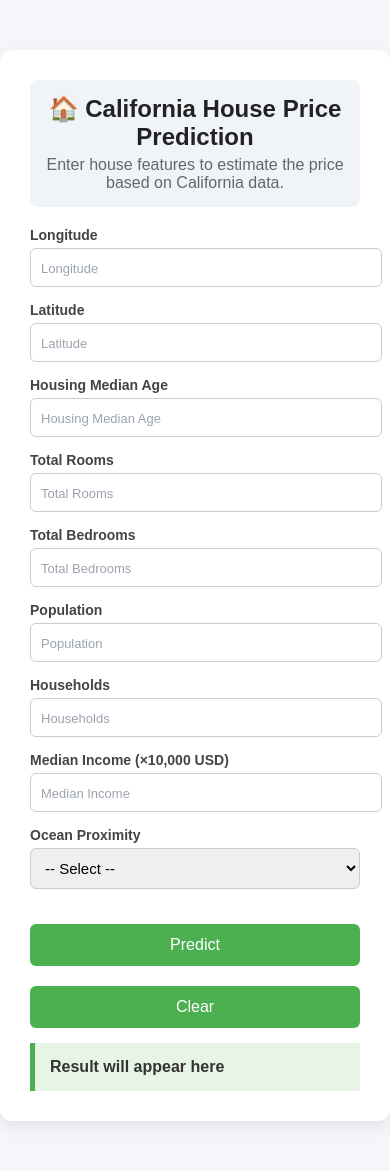
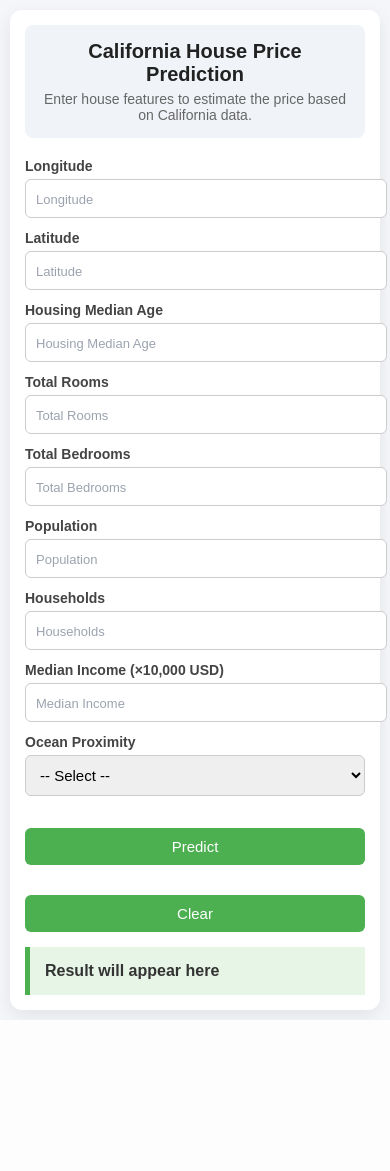
Before and after one commit to babasamo2001/house-price-ml, a Flask app: page / in a window 390 px wide. After the commit the page ends 1020 px from the top, so only its background shows below. Run offline with Flask 3, Linux system fonts and the light colour scheme; parts of the project's set-up code (start-up, migrations or seed data) failed here and were passed over.

Commit message:
add css code and improve app responsiveness on mobile devices

```diff
--- a/src/preprocessing.py
+++ b/src/preprocessing.py
@@ -21,7 +21,7 @@ SKEWED_FEATURES = [
 ]
 
 def safe_log(X):
-    return np.log1p(np.maximum(X, 0))   # 👈 prevents negative issues
+    return np.log1p(np.maximum(X, 0))
 
 def build_preprocessor():
 
--- a/static/style.css
+++ b/static/style.css
@@ -121,3 +121,54 @@ input[type="number"]::-webkit-inner-spin-button {
 input[type="number"] {
     -moz-appearance: textfield;
 }
+
+@media (max-width: 768px) {
+
+    .container {
+        margin: 20px;
+        padding: 20px;
+    }
+
+    /* Reduce spacing for mobile */
+    .form-group {
+        margin-bottom: 12px;
+    }
+
+    /* Stack buttons nicely */
+    .button-group {
+        display: flex;
+        flex-direction: column;
+        gap: 10px;
+    }
+
+    button {
+        width: 100%;
+        font-size: 15px;
+    }
+
+    h2 {
+        font-size: 20px;
+    }
+
+    p {
+        font-size: 14px;
+    }
+}
+
+/* Extra small devices */
+@media (max-width: 480px) {
+
+    .container {
+        margin: 10px;
+        padding: 15px;
+    }
+
+    input, select {
+        font-size: 14px;
+        padding: 9px;
+    }
+
+    button {
+        padding: 10px;
+    }
+}
--- a/templates/index.html
+++ b/templates/index.html
@@ -2,6 +2,7 @@
 <html lang="en">
 <head>
     <meta charset="UTF-8">
+    <meta name="viewport" content="width=device-width, initial-scale=1.0">
     <title>House Price Predictor</title>
     <link rel="stylesheet" href="/static/style.css">
 </head>
@@ -10,7 +11,7 @@
 
 <div class="container">
    <div class="header-section">
-    <h2>🏠 California House Price Prediction</h2>
+    <h2>California House Price Prediction</h2>
     <p>Enter house features to estimate the price based on California data.</p>
 </div>
 
@@ -60,7 +61,7 @@
             <label for="ocean_proximity">Ocean Proximity</label>
             <select id="ocean_proximity" name="ocean_proximity" required>
                 <option value="">-- Select --</option>
-                <option value="<1H OCEAN">&lt;1H OCEAN</option> <!-- ✅ ADDED -->
+                <option value="<1H OCEAN">&lt;1H OCEAN</option>
                 <option value="INLAND">INLAND</option>
                 <option value="NEAR BAY">NEAR BAY</option>
                 <option value="NEAR OCEAN">NEAR OCEAN</option>
@@ -68,7 +69,6 @@
             </select>
         </div>
 
-        <!-- Buttons -->
         <div class="button-group">
             <button type="submit">Predict</button>
             <button type="button" id="clear-btn">Clear</button>
@@ -76,7 +76,6 @@
 
     </form>
 
-    <!-- Result -->
     <div id="result" style="margin-top:15px;">
         Result will appear here
     </div>
```
Also changed, not shown: README.md.
